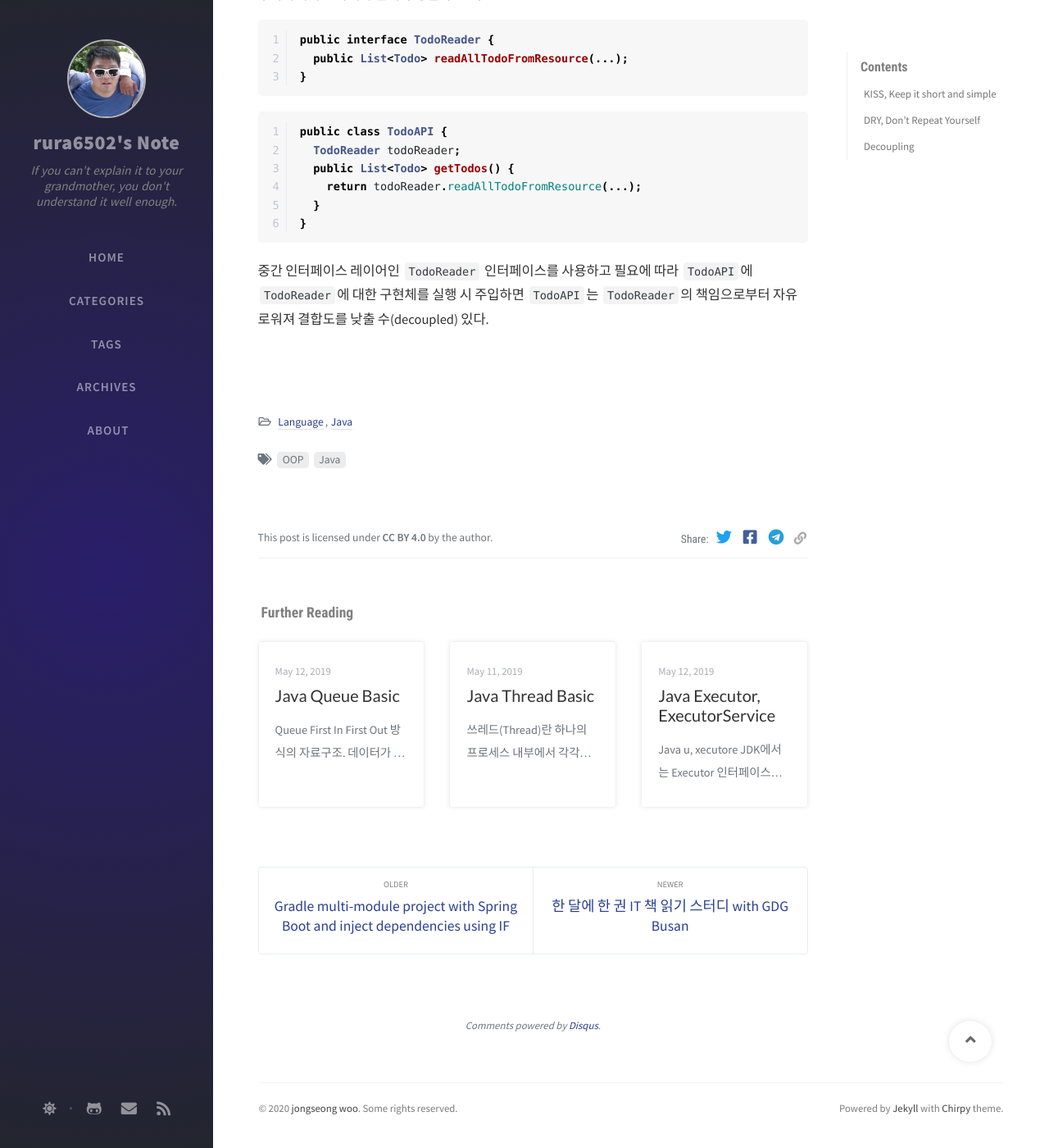
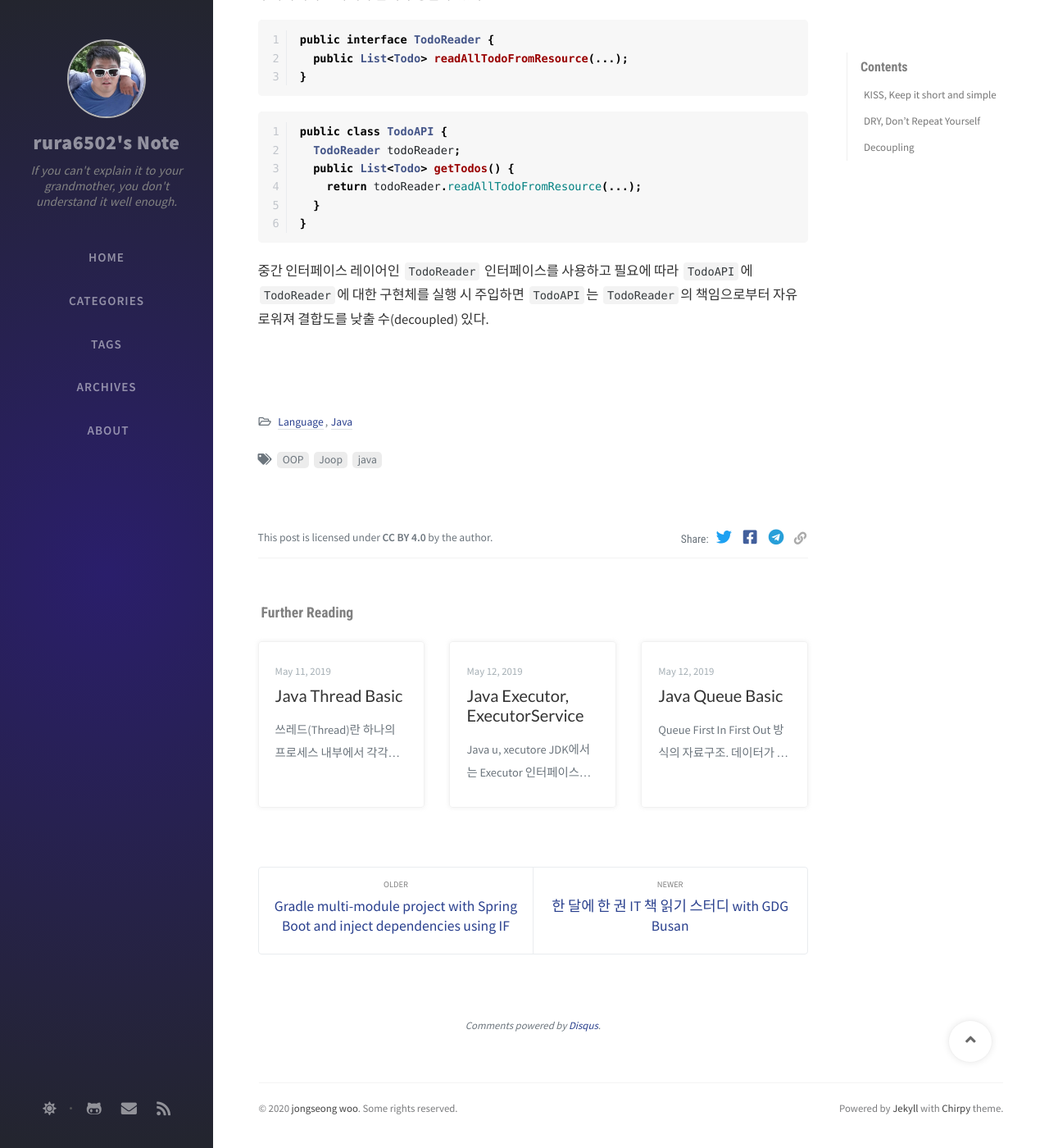
Before and after one commit to rura6502/rura6502.github.io, a Jekyll site: the page built from _posts/2020-08-16-Software-Design-Principle-KISS,-DRY.md, in a window 1280 px wide and 1400 px high, scrolled down 3360 px. Shown: the whole window at 82% size. Built offline with Jekyll 4.4.1, drawn with Linux system fonts in a browser that asks for light colours; nearby versions of some CDN libraries; comment, search, counter and statistics services are not loaded; some of the changed lines change nothing that is shown.

Commit message:
_posts/2020-08-16-Software-Design-Principle-KISS,-DRY.md updated from https://stackedit.io/

```diff
--- a/_posts/2020-08-16-Software-Design-Principle-KISS,-DRY.md
+++ b/_posts/2020-08-16-Software-Design-Principle-KISS,-DRY.md
@@ -3,8 +3,8 @@
 author: rura6502
 title:  프로그램 설계 원칙 - KISS, DRY
 date:  2020-08-16 00:00:00 +0000
-categories: [Language,Java]
-tags: [OOP,Java]
+categories: [Language, Java]
+tags: [OOP,Joop, java]
 math: true
 ---
 # 프로그램 설계 원칙 - KISS, DRY, Decoupling
@@ -135,7 +135,8 @@
 
 
 <!--stackedit_data:
-eyJoaXN0b3J5IjpbLTE4OTU1NjIzODksLTEwNDY3NDg0NjgsLT
-E1NDc1MjE4ODQsMjAwNDQyODQ3Nyw4MDIzNDI0MDIsLTE5MDgz
-ODM1ODIsOTAzMzcyODg0LC04MDk5MDYzNjZdfQ==
+eyJoaXN0b3J5IjpbLTE2NTM5Mjc4MzUsLTE4OTU1NjIzODksLT
+EwNDY3NDg0NjgsLTE1NDc1MjE4ODQsMjAwNDQyODQ3Nyw4MDIz
+NDI0MDIsLTE5MDgzODM1ODIsOTAzMzcyODg0LC04MDk5MDYzNj
+ZdfQ==
 -->
```
